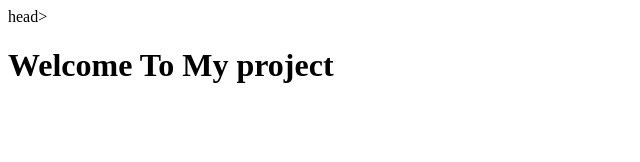
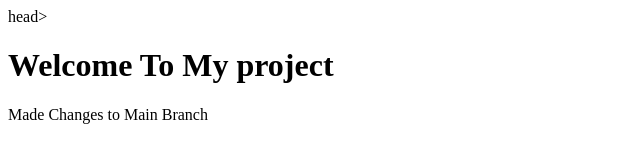
Before and after one commit to shivatejj/MyProject, a plain HTML site: page index.html in a window 1280 px wide. Shown: the whole page, without its empty margins (0-640 px from the left). Drawn offline with Linux system fonts and the light colour scheme.

Commit message:
Update index.html from main branch

```diff
--- a/index.html
+++ b/index.html
@@ -4,5 +4,6 @@
   </html.>head>
   <body>
     <h1>Welcome To My project</h1>
+    <p>Made Changes to Main Branch</p>
   </body>
 </html>
```
